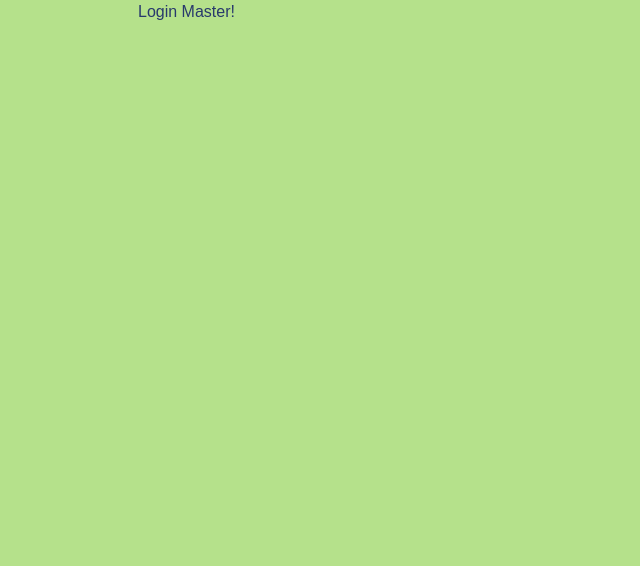
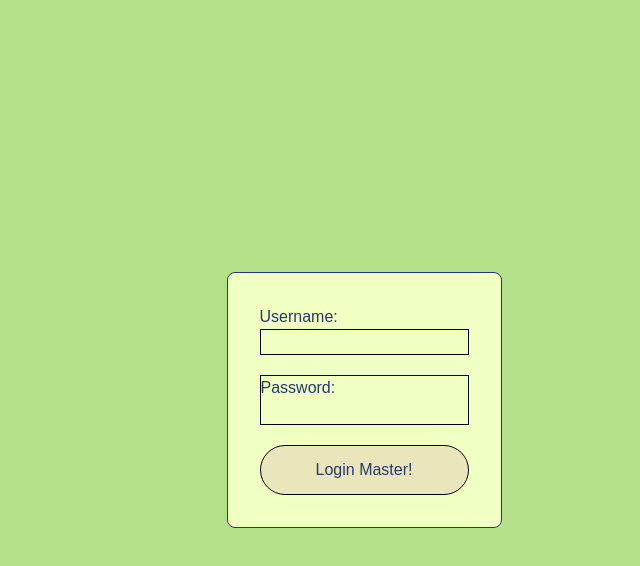
Before and after one commit to BeEmpathic/nextjs-authentication, a Next.js app: page / in a window 1280 px wide. Shown: the top 566 px of the page, without its empty margins (276-916 px from the left). Built offline with nearby package versions, Linux system fonts and the light colour scheme.

Commit message:
Done some css battle, centred the from, structurized the from, rounded the edges, styled the submit button a little bit and started working on box shadow

```diff
--- a/app/page.tsx
+++ b/app/page.tsx
@@ -2,11 +2,20 @@ import Image from "next/image";
 
 export default function Home() {
   return (
-    <div className="bg-background text-foreground w-full min-h-dvh">
-      <form>
-        <input type="text" name="username" />
-        <input type="password" name="password" />
-        <button>Login Master!</button>
+    <div className="flex margin-auto items-center justify-center bg-background text-foreground w-full min-h-dvh">
+      <form className="inset-shadow-lg shadow-purple-400 rounded-lg bg-[#F0FFC2] flex flex-col p-8 border min-h-1/3 broder-black gap-5">
+        <div className="flex flex-col">
+          <label htmlFor="username">Username: </label>
+          <input className="border border-black" type="text" name="username" />
+        </div>
+        <div className="border border-black flex flex-col">
+          <label htmlFor="password">Password: </label>
+          <input type="password" name="password" />
+        </div>
+
+        <button className="bg-[#EAE6BC] p-3 rounded-full border border-black">
+          Login Master!
+        </button>
       </form>
     </div>
   );
```
